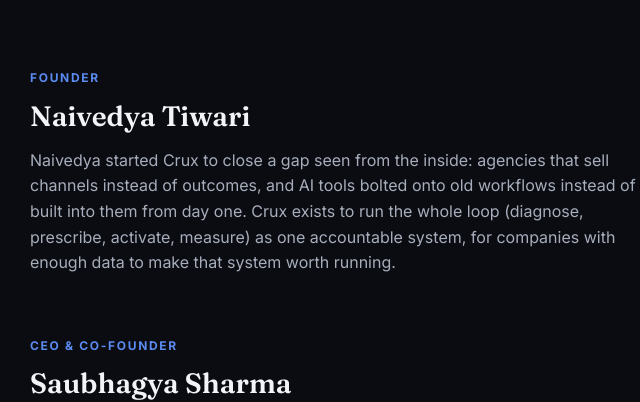
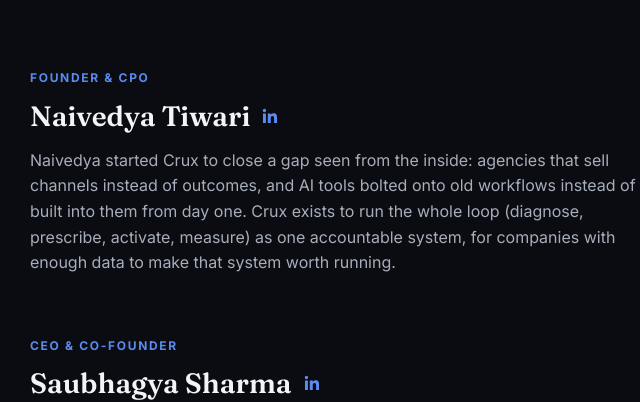
Before and after one commit to CRUX-WR/Website, a plain HTML site: page about.html in a window 1280 px wide. Shown: the part 406-808 px from the top of the page, 298-938 px from the left. Drawn offline with Linux system fonts and the light colour scheme.

Commit message:
Add CPO title and LinkedIn links for founders on About page

```diff
--- a/about.html
+++ b/about.html
@@ -54,8 +54,13 @@
     <div class="founder-block">
       <div class="founder-avatar">N</div>
       <div>
-        <span class="eyebrow">Founder</span>
-        <h2 style="margin:10px 0 16px;font-size:28px;">Naivedya Tiwari</h2>
+        <span class="eyebrow">Founder &amp; CPO</span>
+        <div style="display:flex;align-items:center;gap:10px;margin:10px 0 16px;">
+          <h2 style="font-size:28px;margin:0;">Naivedya Tiwari</h2>
+          <a href="https://www.linkedin.com/in/naivedya-tiwari/" target="_blank" rel="noopener" aria-label="Naivedya Tiwari on LinkedIn" style="display:inline-flex;color:var(--accent-glow);">
+            <svg viewBox="0 0 24 24" width="20" height="20" fill="currentColor"><path d="M20.45 20.45h-3.55v-5.57c0-1.33-.02-3.03-1.85-3.03-1.85 0-2.14 1.45-2.14 2.94v5.66H9.36V9h3.41v1.56h.05c.48-.9 1.64-1.85 3.37-1.85 3.6 0 4.27 2.37 4.27 5.46v6.28zM5.34 7.43a2.06 2.06 0 1 1 0-4.12 2.06 2.06 0 0 1 0 4.12zM7.12 20.45H3.56V9h3.56v11.45z"></path></svg>
+          </a>
+        </div>
         <!-- Placeholder bio: replace with real founder background, credentials, and headshot before launch. -->
         <p style="font-size:16px;color:var(--ink-soft);max-width:620px;">Naivedya started Crux to close a gap seen from the inside: agencies that sell channels instead of outcomes, and AI tools bolted onto old workflows instead of built into them from day one. Crux exists to run the whole loop (diagnose, prescribe, activate, measure) as one accountable system, for companies with enough data to make that system worth running.</p>
       </div>
@@ -65,7 +70,12 @@
       <div class="founder-avatar">S</div>
       <div>
         <span class="eyebrow">CEO &amp; Co-Founder</span>
-        <h2 style="margin:10px 0 16px;font-size:28px;">Saubhagya Sharma</h2>
+        <div style="display:flex;align-items:center;gap:10px;margin:10px 0 16px;">
+          <h2 style="font-size:28px;margin:0;">Saubhagya Sharma</h2>
+          <a href="https://www.linkedin.com/in/saubhagya15/" target="_blank" rel="noopener" aria-label="Saubhagya Sharma on LinkedIn" style="display:inline-flex;color:var(--accent-glow);">
+            <svg viewBox="0 0 24 24" width="20" height="20" fill="currentColor"><path d="M20.45 20.45h-3.55v-5.57c0-1.33-.02-3.03-1.85-3.03-1.85 0-2.14 1.45-2.14 2.94v5.66H9.36V9h3.41v1.56h.05c.48-.9 1.64-1.85 3.37-1.85 3.6 0 4.27 2.37 4.27 5.46v6.28zM5.34 7.43a2.06 2.06 0 1 1 0-4.12 2.06 2.06 0 0 1 0 4.12zM7.12 20.45H3.56V9h3.56v11.45z"></path></svg>
+          </a>
+        </div>
         <!-- Placeholder bio: replace with real founder background, credentials, and headshot before launch. -->
         <p style="font-size:16px;color:var(--ink-soft);max-width:620px;">Saubhagya leads growth and marketing at Crux. He's spent his career deep in the mechanics of paid acquisition, building and scaling ad programs across search, social, and programmatic, and knows the difference between a campaign that looks good in a deck and one that actually moves CAC and LTV. He makes sure every fix Crux ships is judged against revenue, not impressions.</p>
       </div>
```
